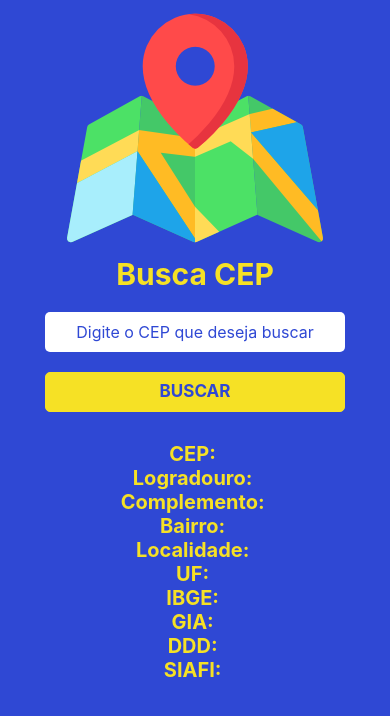
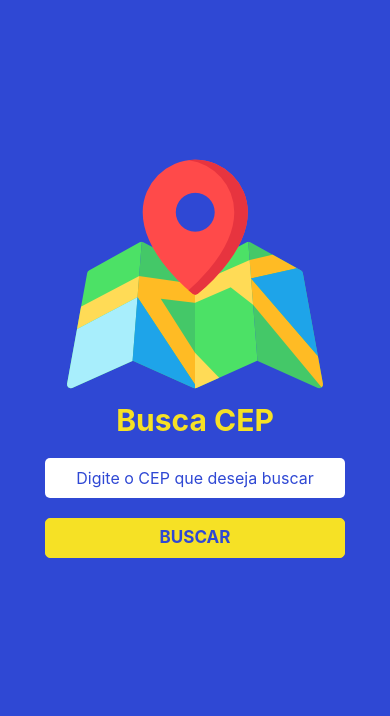
Before and after one commit to wesleahlima/BuscaCEP, a React Native app: screen / in a window 390 px wide. Shown: the top 716 px of the page. Built offline with nearby package versions, Linux system fonts and the light colour scheme.

Commit message:
Implementação da função async await

```diff
--- a/App.js
+++ b/App.js
@@ -2,7 +2,6 @@ import React, { useState } from 'react';
 import {
   Alert,
   Image,
-  ScrollView,
   StatusBar,
   StyleSheet,
   Text,
@@ -11,50 +10,61 @@ import {
   View
 } from 'react-native';
 import logo from './src/assets/logo.png';
+import axios from 'axios';
 
 export default function App() {
+
   const [CEP, setCEP] = useState('');
+  const [logradouro, setLogradouro] = useState('');
+  const [bairro, setBairro] = useState('');
+  const [localidade, setLocalidade] = useState('');
+  const [UF, setUF] = useState('');
+  const [IBGE, setIBGE] = useState('');
+  const [DDD, setDDD] = useState('');
   const [endereco, setEndereco] = useState([]);
 
-  const buscar = () => {
-    fetch(`https://viacep.com.br/ws/${CEP}/json/`)
-      .then((response) => response.json())
-      .then((json) => setEndereco(json))
-      .catch((error) => Alert.alert(error))
+  const getAdress = async () => {
+    try {
+      const response = await axios.get(`https://viacep.com.br/ws/${CEP}/json/`);
+      const data = await response.data;
+      setLogradouro('Logradouro: ');
+      setBairro('Bairro: ');
+      setLocalidade('Cidade: ');
+      setUF('UF: ');
+      setIBGE('IBGE: ');
+      setDDD('DDD: ');
+      setEndereco(data);
+    } catch (error) {
+      Alert.alert(`${error}. Tente novamente mais tarde.`)
+    }
   };
 
   return (
     <View style={styles.container}>
-      <ScrollView>
-        <StatusBar backgroundColor="#2F48D4" barStyle="light-content"  />
+      <StatusBar backgroundColor="#2F48D4" barStyle="light-content" />
       <View style={styles.headerView}>
         <Image source={logo} />
         <Text style={styles.titulo}>Busca CEP</Text>
         <TextInput style={styles.input}
           keyboardType="number-pad"
           maxLength={8}
-            onChangeText={txtCep => setCEP(txtCep)}
+          onChangeText={value => setCEP(value)}
           placeholder="Digite o CEP que deseja buscar"
           placeholderTextColor="#2F48D4"
         />
         <TouchableOpacity style={styles.botao}
-            onPress={buscar}>
-            <Text style={styles.textoBotao}>BUSCAR</Text>
+          onPress={getAdress}>
+          <Text style={styles.textoBotao}>Buscar</Text>
         </TouchableOpacity>
       </View>
       <View style={styles.enderecoView}>
-          <Text style={styles.texto}>CEP: {endereco.cep}</Text>
-          <Text style={styles.texto}>Logradouro: {endereco.logradouro}</Text>
-          <Text style={styles.texto}>Complemento: {endereco.complemento}</Text>
-          <Text style={styles.texto}>Bairro: {endereco.bairro}</Text>
-          <Text style={styles.texto}>Localidade: {endereco.localidade}</Text>
-          <Text style={styles.texto}>UF: {endereco.uf}</Text>
-          <Text style={styles.texto}>IBGE: {endereco.ibge}</Text>
-          <Text style={styles.texto}>GIA: {endereco.gia}</Text>
-          <Text style={styles.texto}>DDD: {endereco.ddd}</Text>
-          <Text style={styles.texto}>SIAFI: {endereco.siafi}</Text>
+        <Text style={styles.texto}>{logradouro} {endereco.logradouro}</Text>
+        <Text style={styles.texto}>{bairro} {endereco.bairro}</Text>
+        <Text style={styles.texto}>{localidade} {endereco.localidade}</Text>
+        <Text style={styles.texto}>{IBGE} {endereco.ibge}</Text>
+        <Text style={styles.texto}>{DDD} {endereco.ddd}</Text>
+        <Text style={styles.texto}>{UF} {endereco.uf}</Text>
       </View>
-      </ScrollView>
     </View>
   );
 }
@@ -101,14 +111,14 @@ const styles = StyleSheet.create({
     color: '#2F48D4',
     fontSize: 17,
     fontWeight: 'bold',
+    textTransform: 'uppercase',
   },
   enderecoView: {
     alignItems: 'center',
-    marginTop: 30,
+    marginTop: 15,
   },
   texto: {
     color: '#F6E125',
-    fontSize: 20,
-    fontWeight: 'bold',
+    fontSize: 18,
   },
 });
```
Lines whose indentation alone changed are shown as unchanged.
